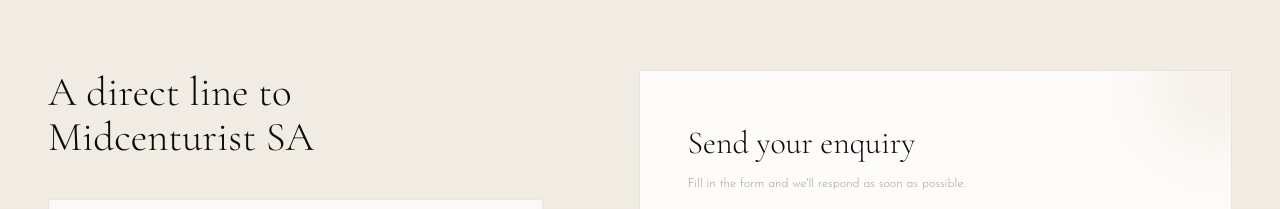
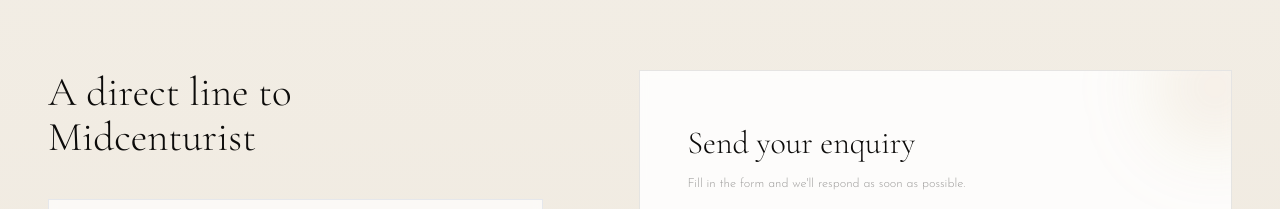
Before and after one commit to nostalgic-code/midcenturist-official, a Next.js app in the folder app/: page /contact in a window 1280 px wide. Shown: the part 727-936 px from the top of the page. Built offline with nearby package versions, Linux system fonts and the light colour scheme; no server answers.

Commit message:
Update contact heading to Midcenturist

```diff
--- a/app/src/components/ContactPage.tsx
+++ b/app/src/components/ContactPage.tsx
@@ -170,7 +170,7 @@
             >
               A direct line to
               <br />
-              Midcenturist SA
+              Midcenturist
             </motion.h2>
 
             <div className="space-y-6 mb-12">
```
